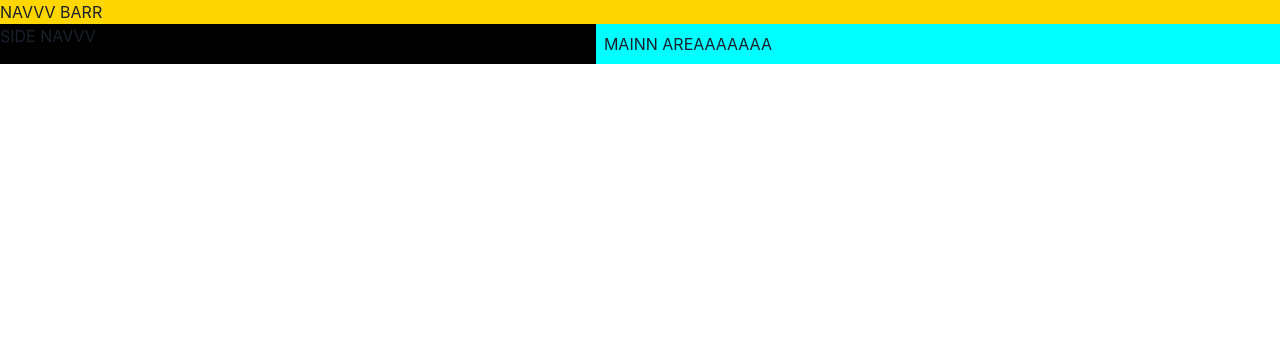
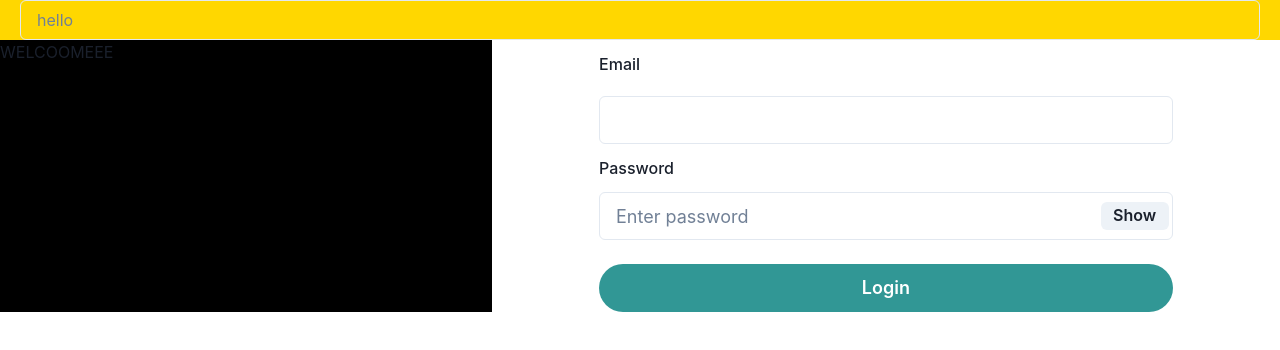
Before and after one commit to saahilanande/Frontend-JobSite, a React (Vite) app: page /login in a window 1280 px wide. Shown: the top 350 px of the page. Built offline with nearby package versions, Linux system fonts and the light colour scheme.

Commit message:
Login from with validation added

```diff
--- a/package.json
+++ b/package.json
@@ -15,7 +15,9 @@
     "axios": "^1.3.5",
     "framer-motion": "^10.12.2",
     "react": "^18.2.0",
-    "react-dom": "^18.2.0"
+    "react-dom": "^18.2.0",
+    "react-hook-form": "^7.43.9",
+    "react-router-dom": "^6.10.0"
   },
   "devDependencies": {
     "@types/react": "^18.0.28",
--- a/src/App.tsx
+++ b/src/App.tsx
@@ -1,9 +1,16 @@
-import Home from "./Home";
+import { Route, Router, Routes } from "react-router-dom";
+import Login from "./Pages/Login";
+import Home from "./Pages/Home";
+import Register from "./Pages/Register";
 
 function App() {
   return (
     <>
-      <Home />
+      <Routes>
+        <Route element={<Login />} path="/login"></Route>
+        <Route element={<Home />} path="/home"></Route>
+        <Route element={<Register />} path="/register"></Route>
+      </Routes>
     </>
   );
 }
--- /dev/null
+++ b/src/Components/Navbar.tsx
@@ -0,0 +1,15 @@
+import { HStack, Input } from "@chakra-ui/react";
+import React from "react";
+
+function Navbar() {
+  return (
+    <>
+      <HStack spacing="13px" marginLeft={5} marginRight={5}>
+        HELLOOO
+        <Input width={"100%"} placeholder="hello"></Input>
+      </HStack>
+    </>
+  );
+}
+
+export default Navbar;
--- /dev/null
+++ b/src/Pages/Login.tsx
@@ -0,0 +1,116 @@
+import {
+  Button,
+  Center,
+  Container,
+  Flex,
+  FormControl,
+  FormErrorMessage,
+  FormLabel,
+  Grid,
+  GridItem,
+  Input,
+  InputGroup,
+  InputRightElement,
+  Show,
+} from "@chakra-ui/react";
+import { FormEvent, useState } from "react";
+import Navbar from "../Components/Navbar";
+
+function Login() {
+  const handleOnsubmit = (e: FormEvent) => {
+    emailTxt === "" ? setisErroremail(true) : setisErroremail(false);
+    passwordTxt === "" ? setisErrorPassword(true) : setisErrorPassword(false);
+    e.preventDefault();
+  };
+  const [emailTxt, setEmailTxt] = useState("");
+  const [passwordTxt, setPasswordTxt] = useState("");
+  const [show, setShow] = useState(false);
+  const [isErroremail, setisErroremail] = useState(false);
+  const [isErrorPassword, setisErrorPassword] = useState(false);
+
+  return (
+    <>
+      <Grid
+        templateAreas={{ base: `"nav" "bside"`, lg: `"nav nav" "aside bside"` }}
+      >
+        <GridItem area="nav" bg={"gold"}>
+          <Navbar />
+        </GridItem>
+
+        <Show above="lg">
+          <GridItem area="aside" bg={"black"}>
+            WELCOOMEEE
+          </GridItem>
+        </Show>
+
+        <GridItem area="bside">
+          <Container>
+            <form onSubmit={(e) => handleOnsubmit(e)}>
+              <FormControl isInvalid={isErroremail}>
+                <FormLabel marginTop={3}>Email</FormLabel>
+                <Input
+                  marginTop={3}
+                  size="lg"
+                  type="email"
+                  value={emailTxt}
+                  onChange={(e) => {
+                    setEmailTxt(e.target.value);
+                    setisErroremail(false);
+                  }}
+                />
+                {isErroremail && (
+                  <FormErrorMessage>Email is required.</FormErrorMessage>
+                )}
+              </FormControl>
+
+              <FormControl isInvalid={isErrorPassword}>
+                <FormLabel marginTop={3}>Password</FormLabel>
+                <InputGroup size="lg" marginTop={3}>
+                  <Input
+                    pr="4.5rem"
+                    type={show ? "text" : "password"}
+                    placeholder="Enter password"
+                    value={passwordTxt}
+                    onChange={(e) => {
+                      setPasswordTxt(e.target.value);
+                      setisErrorPassword(false);
+                    }}
+                  />
+                  <InputRightElement width="4.5rem">
+                    <Button
+                      h="1.75rem"
+                      size="md"
+                      onClick={() => setShow(!show)}
+                      marginRight={1}
+                    >
+                      {show ? "Hide" : "Show"}
+                    </Button>
+                  </InputRightElement>
+                </InputGroup>
+                {isErrorPassword && (
+                  <FormErrorMessage>Password is required.</FormErrorMessage>
+                )}
+              </FormControl>
+              <Center marginTop={3}>
+                <Button
+                  marginTop={3}
+                  width={"100%"}
+                  colorScheme="teal"
+                  variant="solid"
+                  type="submit"
+                  size={"lg"}
+                  borderLeftRadius={25}
+                  borderRightRadius={25}
+                >
+                  Login
+                </Button>
+              </Center>
+            </form>
+          </Container>
+        </GridItem>
+      </Grid>
+    </>
+  );
+}
+
+export default Login;
--- /dev/null
+++ b/src/Pages/Register.tsx
@@ -0,0 +1,9 @@
+import React from 'react'
+
+function Register() {
+  return (
+    <div>Register</div>
+  )
+}
+
+export default Register
--- /dev/null
+++ b/src/Service/Api-Client.ts
@@ -0,0 +1,5 @@
+import axios from "axios";
+
+export default axios.create({
+  baseURL: "https://backendjobsite.vercel.app/",
+});
--- a/src/main.tsx
+++ b/src/main.tsx
@@ -3,12 +3,15 @@ import ReactDOM from "react-dom/client";
 import App from "./App";
 import { ChakraProvider, ColorModeScript } from "@chakra-ui/react";
 import theme from "./theme";
+import { BrowserRouter } from "react-router-dom";
 
 ReactDOM.createRoot(document.getElementById("root") as HTMLElement).render(
   <React.StrictMode>
     <ChakraProvider theme={theme}>
       <ColorModeScript initialColorMode={theme.config.initialColorMode} />
-      <App />
+      <BrowserRouter>
+        <App />
+      </BrowserRouter>
     </ChakraProvider>
   </React.StrictMode>
 );
```
Also changed, not shown: src/Pages/Home.tsx (renamed from src/Home.tsx), 2 other files (tests, documents, lock files or other folders).
